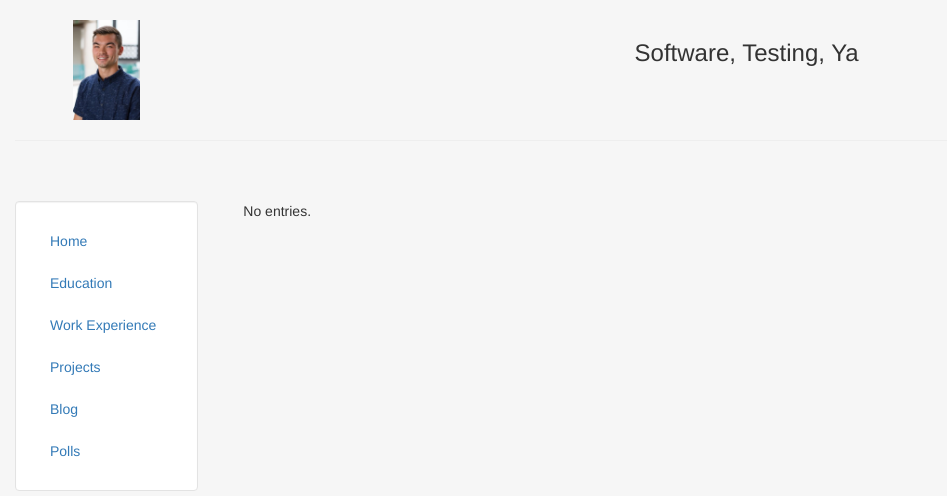
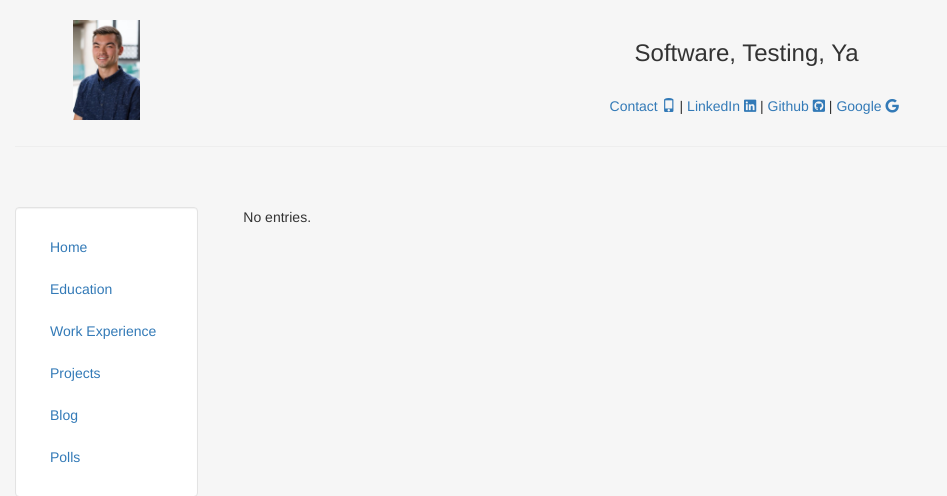
Before and after one commit to zribera18/django-portfolio-site, a Django app: page /projects/ in a window 1280 px wide. Shown: the top 496 px of the page, without its empty margins (0-947 px from the left). Run offline with Django 3.2, Linux system fonts and the light colour scheme; data that the repository does not hold is empty; some libraries are stand-ins or nearby versions.

Commit message:
fixed image centering, changed contact info location

```diff
--- a/personal/templates/personal/header.html
+++ b/personal/templates/personal/header.html
@@ -8,6 +8,7 @@
 <!--	<link rel="stylesheet" href="{% static 'personal/css/bootstrap.min.css' %}" type="text/css"/> -->
 	<link rel="stylesheet" href="https://maxcdn.bootstrapcdn.com/bootstrap/3.3.7/css/bootstrap.min.css">
 	<link rel="stylesheet" href="{% static 'personal/css/custom-css.css' %}" type="text/css" />
+	<link rel="stylesheet" href="https://use.fontawesome.com/releases/v5.1.0/css/all.css" integrity="sha384-lKuwvrZot6UHsBSfcMvOkWwlCMgc0TaWr+30HWe3a4ltaBwTZhyTEggF5tJv8tbt" crossorigin="anonymous">
 	<meta name="viewport" content="width=device-width, initial-scale=1.0">
 
 	<style type = "text/css">
@@ -31,6 +32,27 @@
 				<br>
 				<center>
 				<h3>Software, Testing, Ya</h3>
+				<br>
+<!--				<div class="row">
+					<center>
+						<div class="col-sm-3">
+                            <a href='/'>Home</a>
+                        </div>
+						<div class="col-sm-3">
+							<a href='/education'>Education</a>
+						</div>
+						<div class="col-sm-3">
+                    		<a href='/experience'>Work Experience</a>
+						</div>
+						<div class="col-sm-3">
+							<a href='/projects'>Projects</a>
+            	        </div>
+					</center>
+				</div> -->
+
+				    <div class="container-fluid" style='margin-left:15px'>
+        <p><a href="/contact/" target="">Contact <i class="glyphicon glyphicon-phone"></i></a> | <a href="http://www.linkedin.com/in/zacharyribera" target="blank">LinkedIn <i class="fab fa-linkedin"></i></a> | <a href="http://www.github.com/zribera18" target="blank">Github <i class="fab fa-github-square"></i></a> | <a href="#" target="blank">Google <i class="fab fa-google"></i></a></p>
+    </div>
 				</center>
 			</div>
 		</div><hr>
--- a/personal/templates/personal/resume.html
+++ b/personal/templates/personal/resume.html
@@ -12,11 +12,11 @@
 				<div class="container-fluid" >
 					<div class = "row equal">
 						<div class="col-sm-2">
-<!--							<center> -->
+							<center>
 						        {% if entry.entry_image %}
-									<span class="helper"></span><img class="center" src="{{ entry.entry_image.url  }}" style='max-height:150px; max-width:150px;' align="middle" ></img>
+									<span class="helper"></span><img class="center" src="{{ entry.entry_image.url  }}" style='max-height:150px; max-width:150px;' align="middle"></img>
 						        {% endif %}
-<!--							</center> -->
+							</center>
 						</div>
 						<div class="col-sm-8">
 							<p><h5><b> {{ entry.title }} --- {{ entry.start_date|date:"F Y" }} - {{ entry.end_date|date:"F Y"  }} </b></h5></p>
--- a/personal/views.py
+++ b/personal/views.py
@@ -25,6 +25,7 @@ class ProjectView(generic.ListView):
 	context_object_name = 'entry_list'
 	def get_queryset(self):
 		return Entry.objects.filter(category = 'Projects').order_by('-start_date')
+
 def index(request):
 	return render(request, 'personal/home.html')
 
```
Also changed, not shown: personal/static/personal/css/custom-css.css (line endings or trailing spaces).
